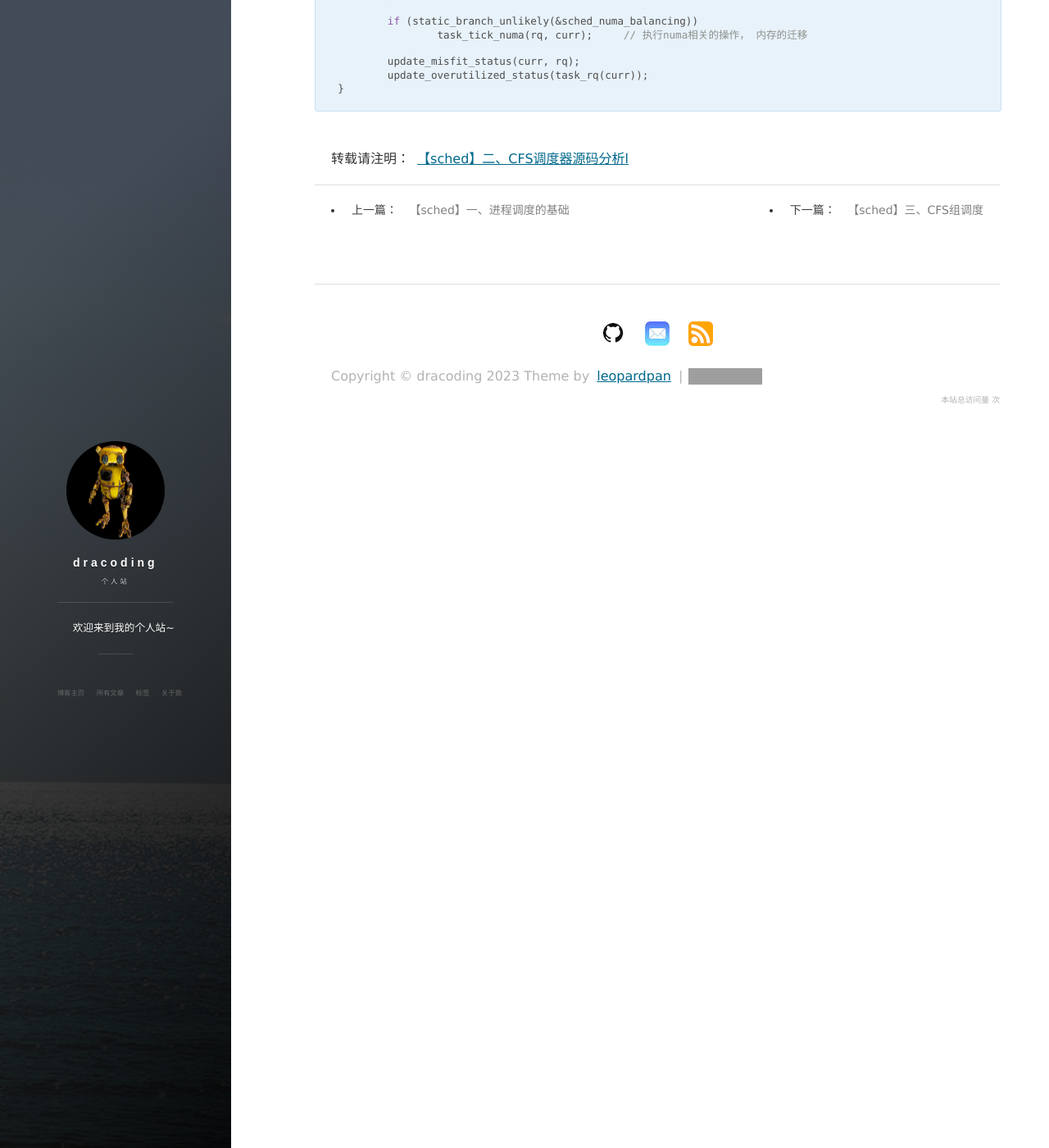
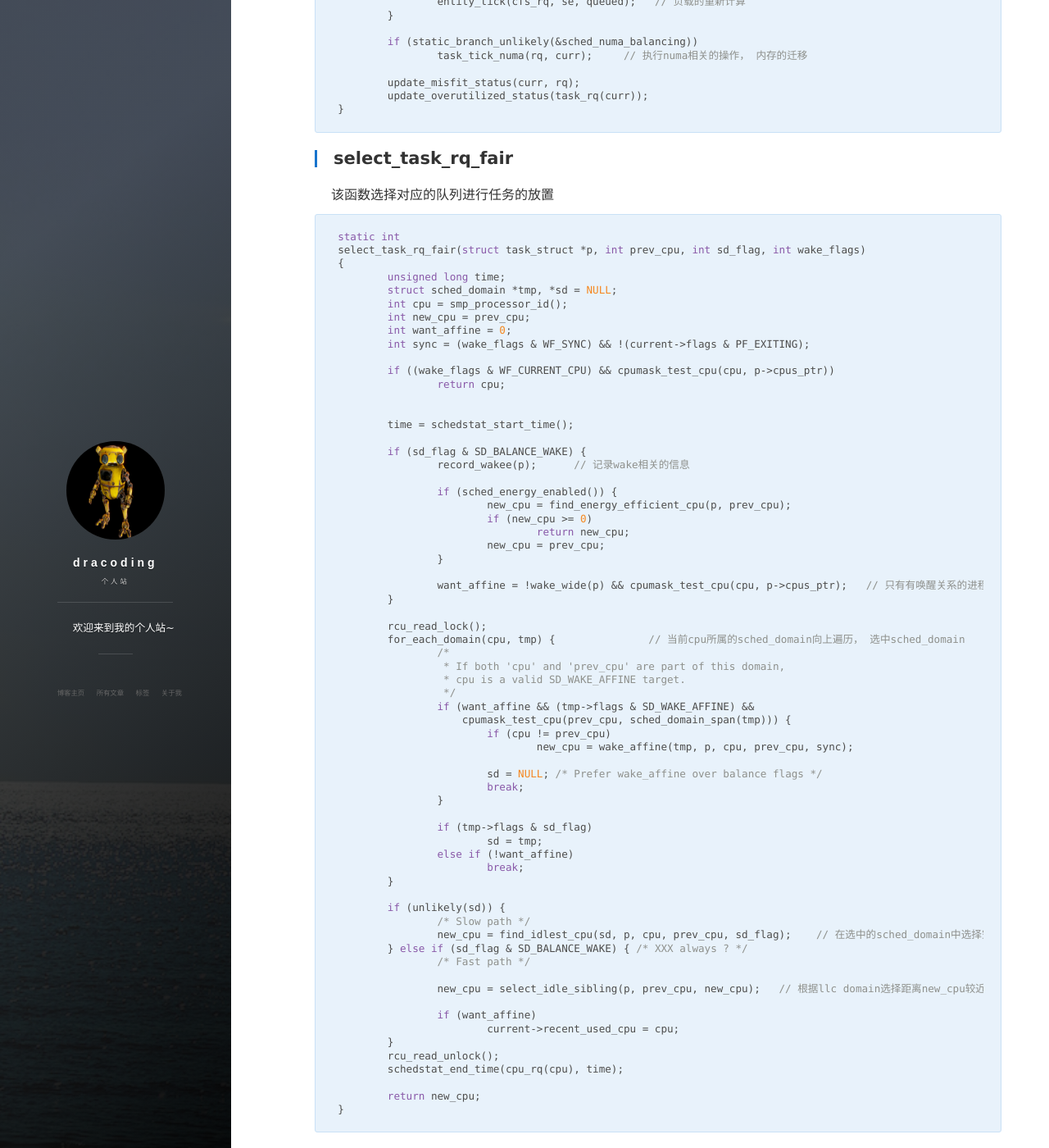
Before and after one commit to dracoding/dracoding.github.io, a Jekyll site: the page built from _posts/2023-05-26-cfs调度器源码分析.md, in a window 1280 px wide and 1400 px high, scrolled down 8880 px. Shown: the whole window at 82% size. Built offline with Jekyll 4.4.1, drawn with Linux system fonts in a browser that asks for light colours; nearby versions of some CDN libraries; comment, search, counter and statistics services are not loaded; grey boxes are pictures that could not be loaded.

Commit message:
add select task rq fair
Signed-off-by: Xiaoguang Li <dracoding@126.com>

````diff
--- a/_posts/2023-05-26-cfs调度器源码分析.md
+++ b/_posts/2023-05-26-cfs调度器源码分析.md
@@ -522,6 +522,78 @@ static void task_tick_fair(struct rq *rq, struct task_struct *curr, int queued)
 }
 ```
 
+## select_task_rq_fair
+
+该函数选择对应的队列进行任务的放置
+
+```
+static int
+select_task_rq_fair(struct task_struct *p, int prev_cpu, int sd_flag, int wake_flags)
+{
+        unsigned long time;
+        struct sched_domain *tmp, *sd = NULL;
+        int cpu = smp_processor_id();
+        int new_cpu = prev_cpu;
+        int want_affine = 0;
+        int sync = (wake_flags & WF_SYNC) && !(current->flags & PF_EXITING);
+
+        if ((wake_flags & WF_CURRENT_CPU) && cpumask_test_cpu(cpu, p->cpus_ptr))
+                return cpu;
+
+
+        time = schedstat_start_time();
+
+        if (sd_flag & SD_BALANCE_WAKE) {
+                record_wakee(p);      // 记录wake相关的信息
+
+                if (sched_energy_enabled()) {
+                        new_cpu = find_energy_efficient_cpu(p, prev_cpu);
+                        if (new_cpu >= 0)
+                                return new_cpu;
+                        new_cpu = prev_cpu;
+                }
+
+                want_affine = !wake_wide(p) && cpumask_test_cpu(cpu, p->cpus_ptr);   // 只有有唤醒关系的进程才可能存在数据共享
+        }
+
+        rcu_read_lock();
+        for_each_domain(cpu, tmp) {               // 当前cpu所属的sched_domain向上遍历， 选中sched_domain
+                /*
+                 * If both 'cpu' and 'prev_cpu' are part of this domain,
+                 * cpu is a valid SD_WAKE_AFFINE target.
+                 */
+                if (want_affine && (tmp->flags & SD_WAKE_AFFINE) &&
+                    cpumask_test_cpu(prev_cpu, sched_domain_span(tmp))) {
+                        if (cpu != prev_cpu)
+                                new_cpu = wake_affine(tmp, p, cpu, prev_cpu, sync);
+
+                        sd = NULL; /* Prefer wake_affine over balance flags */
+                        break;
+                }
+
+                if (tmp->flags & sd_flag)
+                        sd = tmp;
+                else if (!want_affine)
+                        break;
+        }
+
+        if (unlikely(sd)) {
+                /* Slow path */
+                new_cpu = find_idlest_cpu(sd, p, cpu, prev_cpu, sd_flag);    // 在选中的sched_domain中选择空闲的cpu
+        } else if (sd_flag & SD_BALANCE_WAKE) { /* XXX always ? */
+                /* Fast path */
+
+                new_cpu = select_idle_sibling(p, prev_cpu, new_cpu);   // 根据llc domain选择距离new_cpu较近的空闲CPU
+
+                if (want_affine)
+                        current->recent_used_cpu = cpu;
+        }
+        rcu_read_unlock();
+        schedstat_end_time(cpu_rq(cpu), time);
+
+        return new_cpu;
+}
+```
 
 <br>
 转载请注明： [【sched】二、CFS调度器源码分析l](https://dracoding.github.io/2023/05/cfs调度器源码分析/)
````
Also changed, not shown: images/out/sched/sched_class.png, 1 other file.
